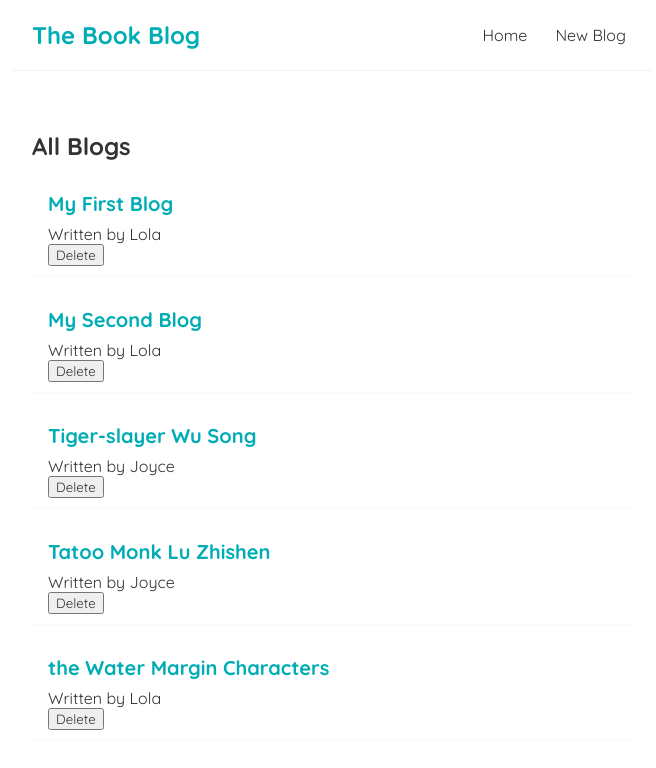
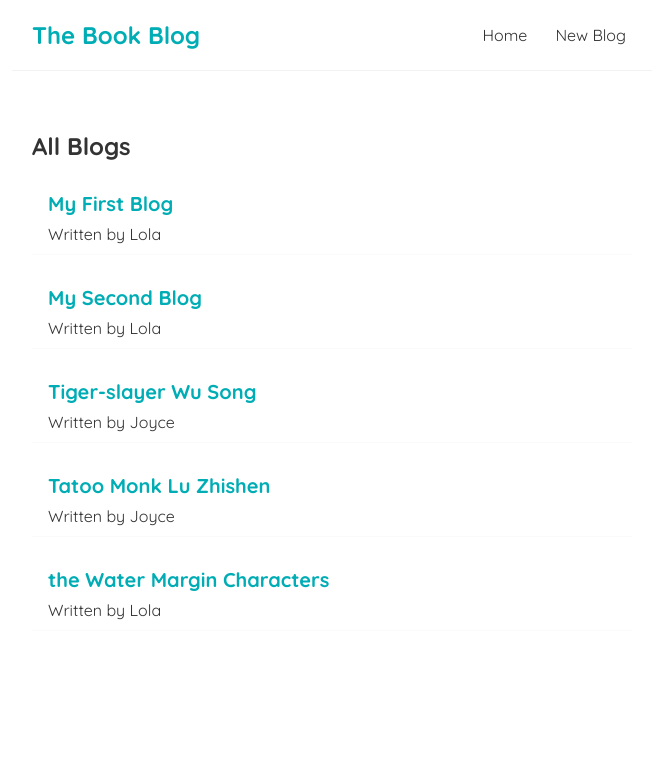
Before and after one commit to joycethh/json-server-blog-project, a React (Create React App) app: page / in a window 1280 px wide. Shown: the top 768 px of the page, without its empty margins (308-964 px from the left). Built offline with nearby package versions, Linux system fonts and the light colour scheme; data requests are answered from the project's data file.

Commit message:
create blog detail component and set up dynamic url params

```diff
--- a/src/App.js
+++ b/src/App.js
@@ -2,6 +2,7 @@
 import { Navbar } from "./Navbar";
 import { Home } from "./Home";
 import { Create } from "./Create";
+import { BlogDetails } from "./BlogDetails";
 
 function App() {
   return (
@@ -11,7 +12,8 @@
         <div className="content">
           <Routes>
             <Route exact path="/" element={<Home />} />
-            <Route exact path="/create" element={<Create />} />
+            <Route path="/create" element={<Create />} />
+            <Route path="/blogs/:id" element={<BlogDetails />} />
           </Routes>
         </div>
       </div>
--- /dev/null
+++ b/src/BlogDetails.js
@@ -0,0 +1,8 @@
+import React from "react";
+import { useParams } from "react-router-dom";
+
+export const BlogDetails = () => {
+  const { id } = useParams();
+
+  return <div className="blog-detail">BlogDetails- {id} </div>;
+};
--- a/src/BlogList.js
+++ b/src/BlogList.js
@@ -1,4 +1,5 @@
 import React from "react";
+import { Link } from "react-router-dom";
 
 export const BlogList = ({ blogs, title, handleDelete }) => {
   return (
@@ -6,9 +7,10 @@
       <h2>{title} </h2>
       {blogs.map((blog) => (
         <div className="blog-preview" key={blog.id}>
-          <h2>{blog.title}</h2>
-          <p>Written by {blog.author}</p>
-          <button onClick={() => handleDelete(blog.id)}>Delete</button>
+          <Link to={`/blogs/${blog.id}`}>
+            <h2>{blog.title}</h2>
+            <p>Written by {blog.author}</p>
+          </Link>
         </div>
       ))}
     </div>
--- a/src/index.css
+++ b/src/index.css
@@ -49,3 +49,6 @@
   color: #00ADB5;
   margin-bottom: 8px;
 }
+.blog-preview a {
+  text-decoration: none;
+}
```
